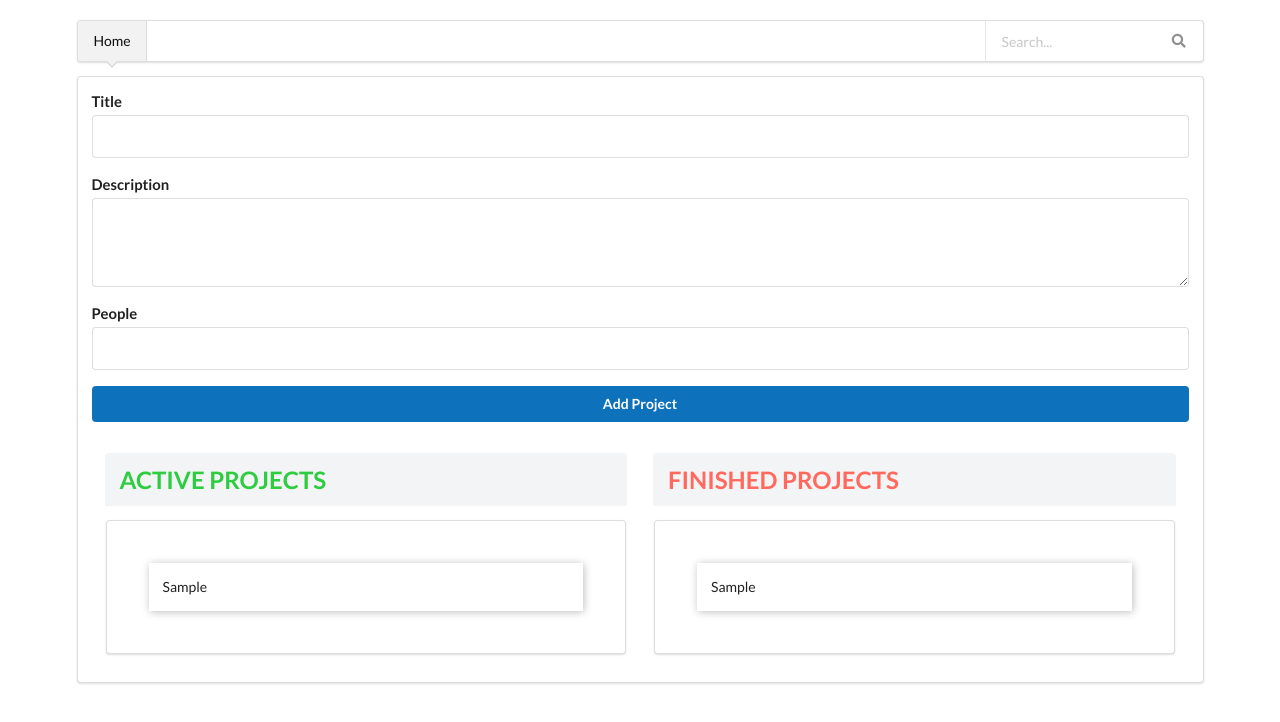
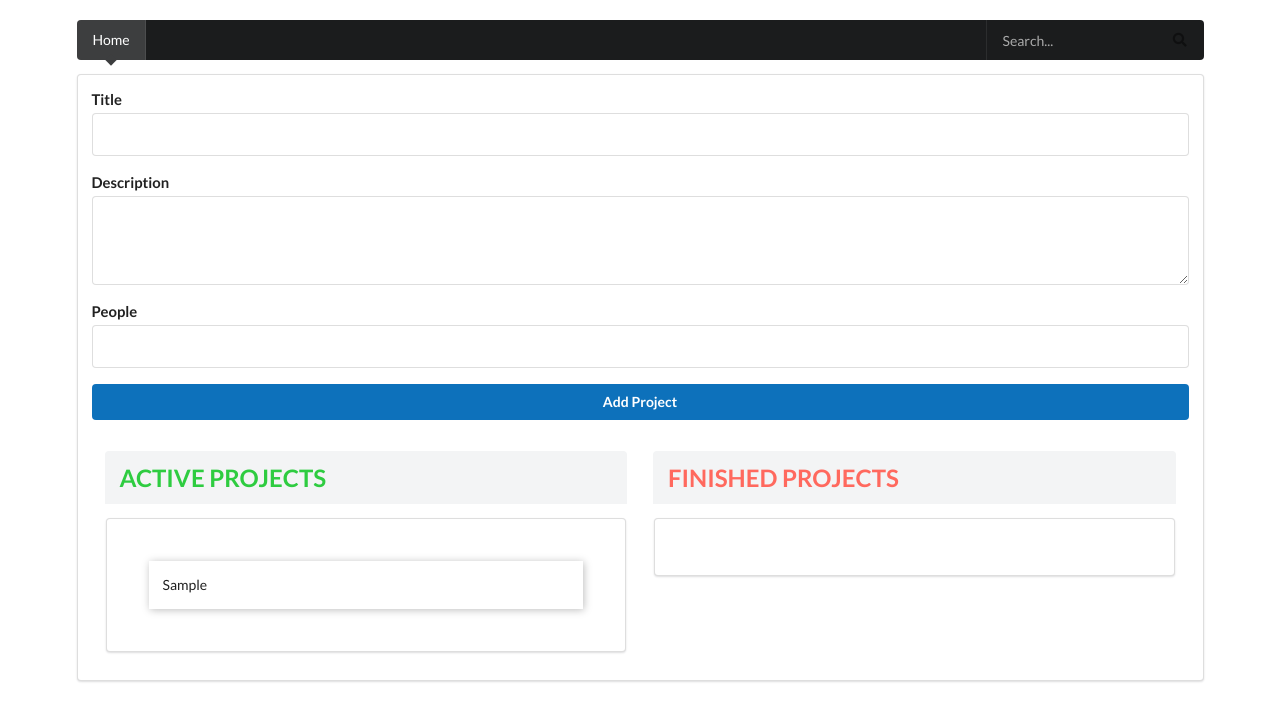
Before and after one commit to hungrypc/typescript-dragdrop, a website with bundled scripts: page index.html in a window 1280 px wide. Both pictures are taken after typing "Sample", "Sample", "5" into the empty fields and a click on the button "Add Project". Built offline with nearby package versions, Linux system fonts and the light colour scheme.

Commit message:
project list shows project based on status, fixed double renders

```diff
--- a/index.html
+++ b/index.html
@@ -47,7 +47,7 @@
   </template>
   <br/>
   <div class="ui container">
-    <div class="ui pointing menu">
+    <div class="ui pointing inverted menu">
       <a class="active item">
         Home
       </a>
--- a/src/app.ts
+++ b/src/app.ts
@@ -122,7 +122,13 @@ class ProjectList {
     this.element.id = `${this.type}-projects`
 
     projectState.addListener((projects: Project[]) => {
-      this.assignedProjects = projects
+      const filteredProjects = projects.filter(prj => {
+        if (this.type === 'active') {
+          return prj.status === ProjectStatus.Active
+        }
+        return prj.status === ProjectStatus.Finished
+      })
+      this.assignedProjects = filteredProjects
       this.renderProjects()
     })
 
@@ -132,6 +138,7 @@ class ProjectList {
 
   private renderProjects() {
     const listEl = document.getElementById(`${this.type}-projects-list`)! as HTMLUListElement
+    listEl.innerHTML = ''
     for (const project of this.assignedProjects) {
       const listItem = document.createElement('li')
       listItem.textContent = project.title
```
